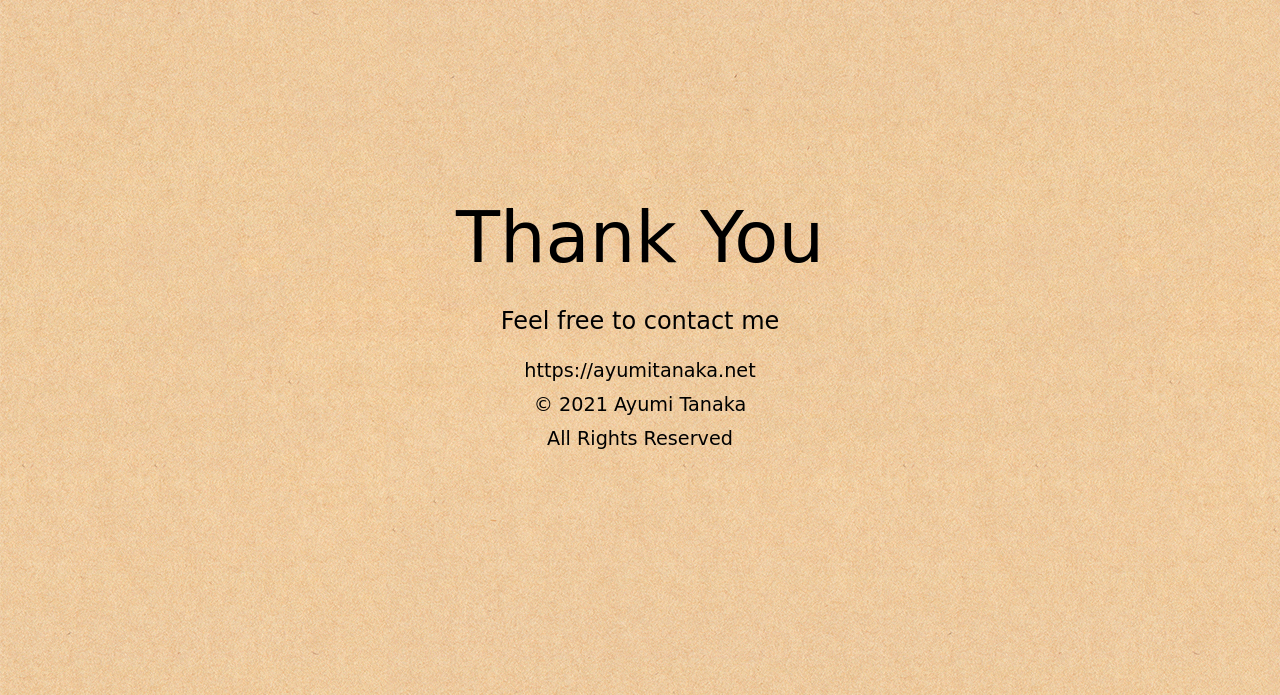
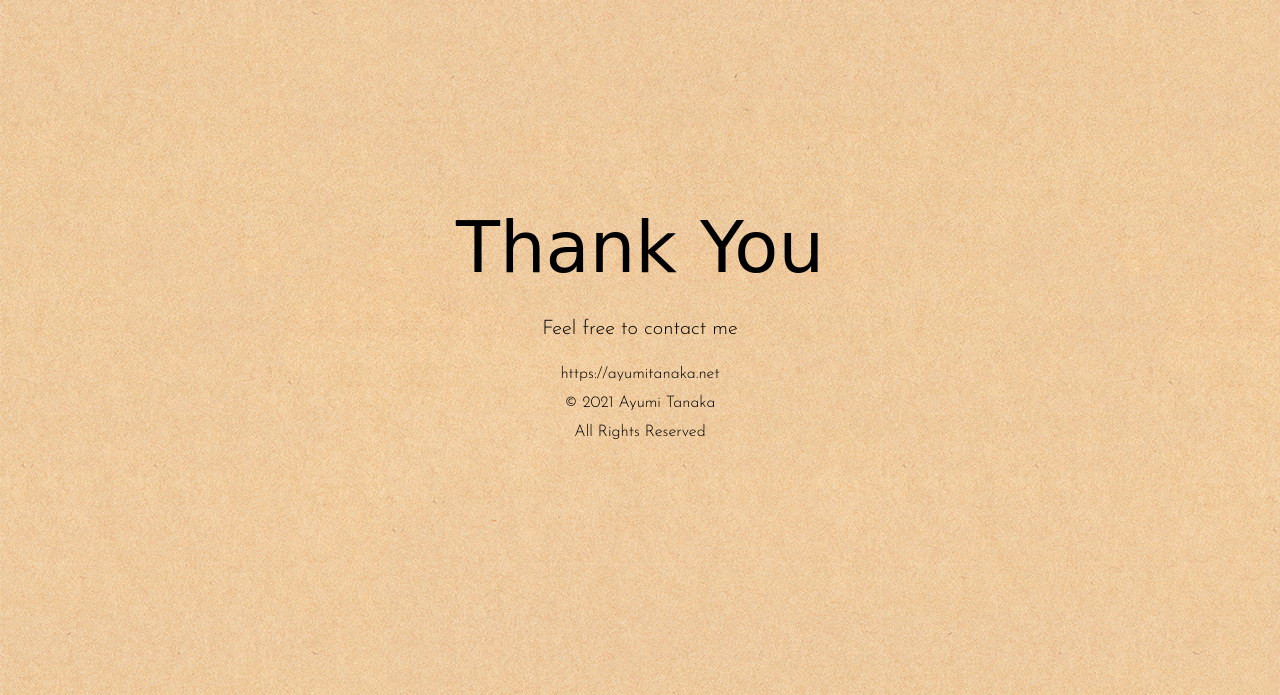
Before and after one commit to ayumitanaka13/journaly, a Flask app: page /contact in a window 1280 px wide. Shown: the part 76-771 px from the top of the page. Run offline with Flask 2, Linux system fonts and the light colour scheme; style sheets or scripts are compiled from the project's sources; some libraries are stand-ins or nearby versions; some web fonts are replaced.

Commit message:
modified contact.html

```diff
--- a/flaskr/templates/500.html
+++ b/flaskr/templates/500.html
@@ -6,6 +6,7 @@
     {{ super() }}
     {% endblock %}
 
+    <div class="bg-style">
         <h1 class="subtitle">500 error</h1>
     </div>
 </div>
--- a/flaskr/templates/contact/contact.html
+++ b/flaskr/templates/contact/contact.html
@@ -5,20 +5,19 @@
     {% block header %}
     {{ super() }}
     {% endblock %}
+
     <div class="bg-style">
-
         <div class="text-center">
             <h1 class="subtitle">Thank You</h1>
-            <h1 class="sub-subtitle mt-8">Feel free to contact me</h1>
-            <h1 class="sub-subtitle mt-4">
+            <h6 class="mt-8">Feel free to contact me</h1>
+            <h6 class="mt-4">
                 <small>
                     <a href="https://ayumitanaka.net">https://ayumitanaka.net</a>
                     <br>&copy; 2021  <a href="https://ayumitanaka.net">Ayumi Tanaka</a>
                     <br>All Rights Reserved
                 </small>
-            </h1>
+            </h6>
         </div>
-
     </div>
 </div>
 
```
